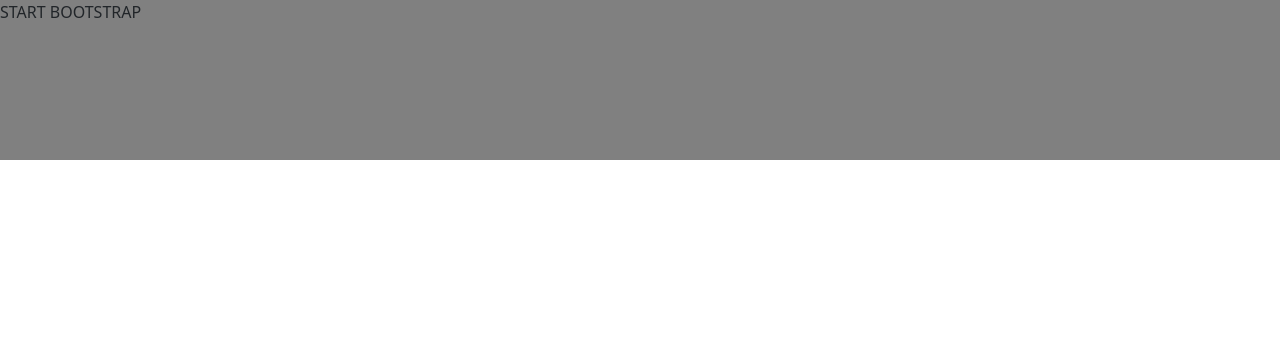
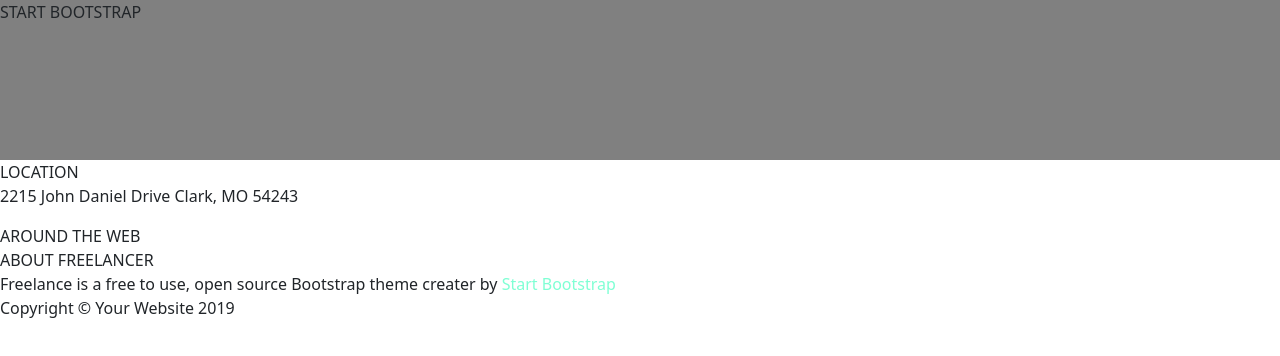
Before and after one commit to fds909/html-css-bootstrap-freelancer, a plain HTML site: page index.html in a window 1280 px wide. Drawn offline with nearby package versions, Linux system fonts and the light colour scheme.

Commit message:
aggiunti html di header e footer senza classi

```diff
--- a/css/style.css
+++ b/css/style.css
@@ -4,7 +4,15 @@
     box-sizing: border-box;
 }
 
+body {
+    background-color: white;
+}
+
 header {
     height: 20vh;
     background-color: grey;
 }
+
+footer {
+
+}
--- a/index.html
+++ b/index.html
@@ -12,11 +12,15 @@
 </head>
 
 <body>
-    <header>
+    <header class="">
         <div>START BOOTSTRAP</div>
 
-        <!-- Icona fontawsm -->
-        <i></i>
+        <div class="round">
+            <!-- Icona fontawsm -->
+            <i class="">
+
+            </i>
+        </div>
     </header>
 
     <main>
@@ -24,6 +28,30 @@
     </main>
 
     <footer>
+        <div>
+            <div>LOCATION</div>
+            <p>2215 John Daniel Drive Clark, MO 54243</p>
+        </div>
+
+        <div>
+            AROUND THE WEB
+            <i class="fab fa-facebook"></i>
+            <i class="fab fa-google-plus-g"></i>
+            <i class="fab fa-twitter"></i>
+            <i class="fab fa-linkedin-in"></i>
+        </div>
+
+        <div>
+            ABOUT FREELANCER
+        </div>
+        <div>
+            Freelance is a free to use, open source Bootstrap theme
+            creater by <span style="color: aquamarine;">Start Bootstrap</span>
+        </div>
+
+        <div class="copy">
+            Copyright &copy; Your Website 2019
+        </div>
 
     </footer>
 </body>
```
